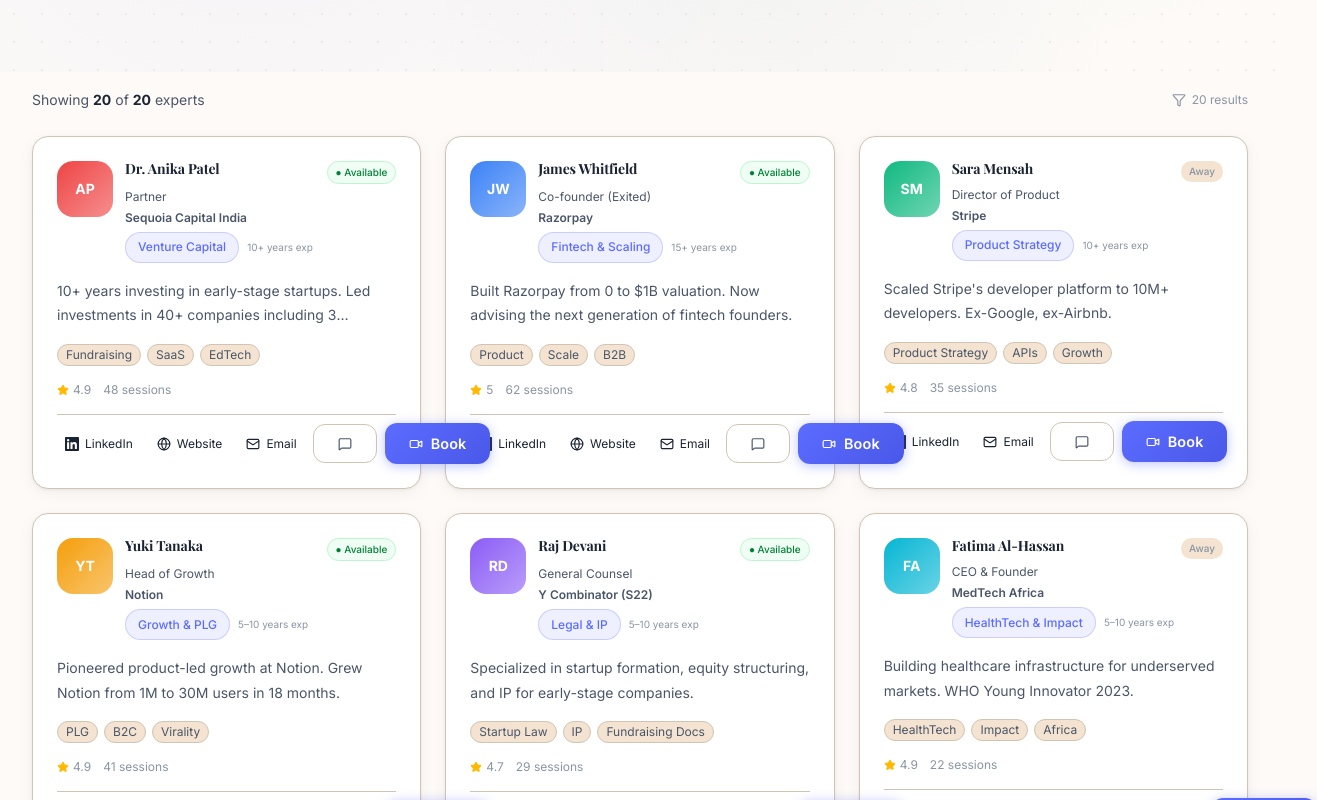
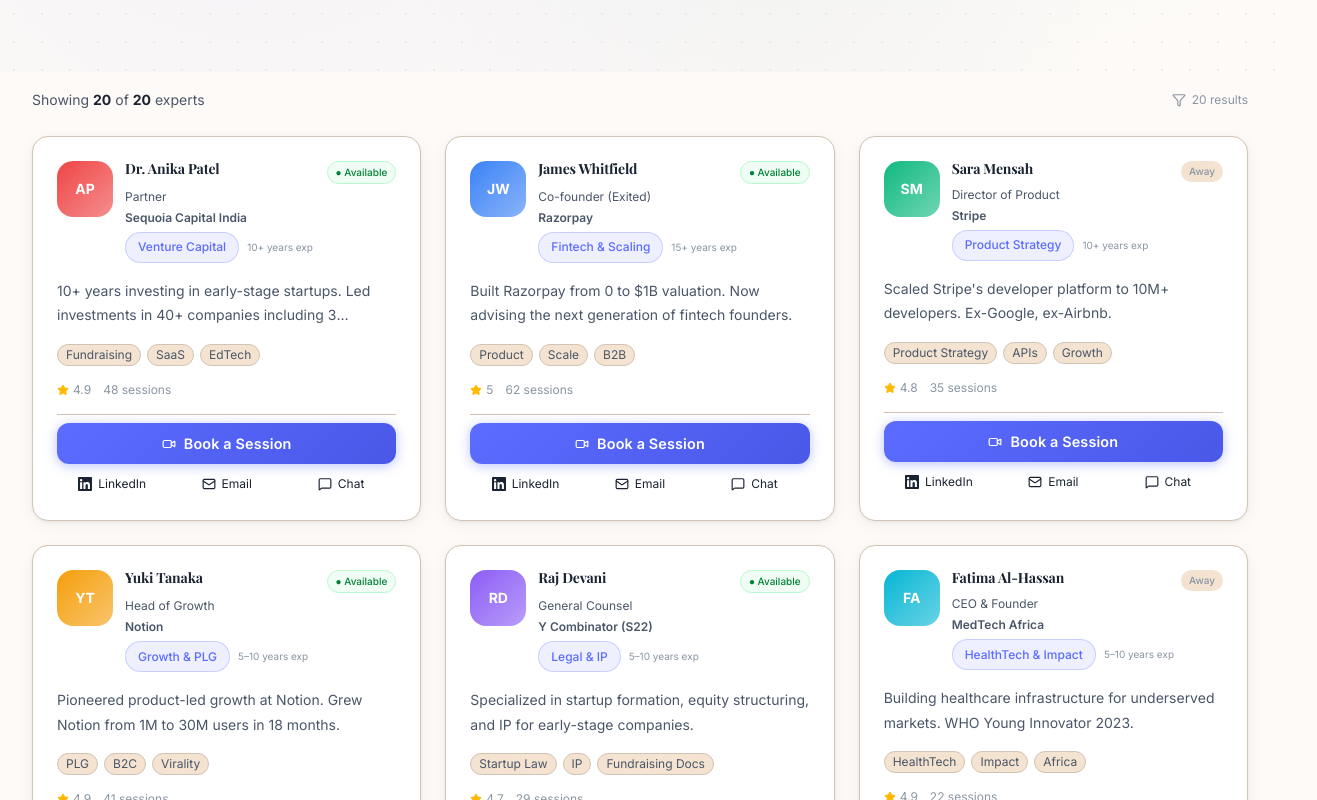
Before and after one commit to NotTushar-dotcom/GSF, a Next.js app: page /experts in a window 1280 px wide. Shown: the part 600-1400 px from the top of the page, 1317 px wide, since content can reach past the window. Built offline with nearby package versions, Linux system fonts and the light colour scheme; no server answers.

Commit message:
fix: public experts page - remove website, fix Book button layout (full-width row)

```diff
--- a/app/experts/page.tsx
+++ b/app/experts/page.tsx
@@ -4,7 +4,7 @@
 import { Footer } from "@/components/layout/Footer";
 import Link from "next/link";
 import { useState, useMemo } from "react";
-import { Star, MessageSquare, Video, Search, Briefcase, Globe, Mail, Filter, X } from "lucide-react";
+import { Star, MessageSquare, Video, Search, Briefcase, Mail, Filter, X } from "lucide-react";
 
 const ALL_EXPERTS = [
   { name: "Dr. Anika Patel",    initials: "AP", role: "Partner",               company: "Sequoia Capital India",  domain: "Venture Capital",         tags: ["Fundraising", "SaaS", "EdTech"],          bio: "10+ years investing in early-stage startups. Led investments in 40+ companies including 3 unicorns.", sessions: 48,  rating: 4.9, available: true,  avatarBg: "#EF4444", experience: "10+ years", linkedin: "linkedin.com/in/anika-patel",    website: "anika.vc",           email: "anika@gsf.com" },
@@ -159,31 +159,29 @@
                     <span>{expert.sessions} sessions</span>
                   </div>
 
-                  {/* Social contacts */}
-                  <div className="flex items-center gap-2 pt-2 border-t border-[#D2C4B4]">
-                    <a href={`https://${expert.linkedin}`} target="_blank" rel="noopener noreferrer"
-                      className="flex items-center gap-1.5 text-xs text-[#4A5668] hover:text-[#0077B5] transition-colors px-2 py-1.5 rounded-lg hover:bg-blue-50">
-                      <svg className="size-3.5" viewBox="0 0 24 24" fill="currentColor"><path d="M20.447 20.452h-3.554v-5.569c0-1.328-.027-3.037-1.852-3.037-1.853 0-2.136 1.445-2.136 2.939v5.667H9.351V9h3.414v1.561h.046c.477-.9 1.637-1.85 3.37-1.85 3.601 0 4.267 2.37 4.267 5.455v6.286zM5.337 7.433a2.062 2.062 0 01-2.063-2.065 2.064 2.064 0 112.063 2.065zm1.782 13.019H3.555V9h3.564v11.452zM22.225 0H1.771C.792 0 0 .774 0 1.729v20.542C0 23.227.792 24 1.771 24h20.451C23.2 24 24 23.227 24 22.271V1.729C24 .774 23.2 0 22.222 0h.003z"/></svg>
-                      <span className="hidden sm:inline">LinkedIn</span>
-                    </a>
-                    {expert.website && (
-                      <a href={`https://${expert.website}`} target="_blank" rel="noopener noreferrer"
-                        className="flex items-center gap-1.5 text-xs text-[#4A5668] hover:text-[#3D74A0] transition-colors px-2 py-1.5 rounded-lg hover:bg-[#EEF4F9]">
-                        <Globe className="size-3.5" />
-                        <span className="hidden sm:inline">Website</span>
+                  {/* Footer: Book button full-width on its own row, social links below */}
+                  <div className="pt-2 border-t border-[#D2C4B4] space-y-2">
+                    <Link
+                      href="/login"
+                      className="btn-primary w-full justify-center text-xs py-2 flex items-center gap-1.5"
+                    >
+                      <Video className="size-3.5" /> Book a Session
+                    </Link>
+                    <div className="flex items-center gap-1">
+                      <a href={`https://${expert.linkedin}`} target="_blank" rel="noopener noreferrer"
+                        className="flex items-center gap-1.5 text-xs text-[#4A5668] hover:text-[#0077B5] transition-colors px-2 py-1 rounded-lg hover:bg-blue-50 flex-1 justify-center">
+                        <svg className="size-3.5 flex-shrink-0" viewBox="0 0 24 24" fill="currentColor"><path d="M20.447 20.452h-3.554v-5.569c0-1.328-.027-3.037-1.852-3.037-1.853 0-2.136 1.445-2.136 2.939v5.667H9.351V9h3.414v1.561h.046c.477-.9 1.637-1.85 3.37-1.85 3.601 0 4.267 2.37 4.267 5.455v6.286zM5.337 7.433a2.062 2.062 0 01-2.063-2.065 2.064 2.064 0 112.063 2.065zm1.782 13.019H3.555V9h3.564v11.452zM22.225 0H1.771C.792 0 0 .774 0 1.729v20.542C0 23.227.792 24 1.771 24h20.451C23.2 24 24 23.227 24 22.271V1.729C24 .774 23.2 0 22.222 0h.003z"/></svg>
+                        LinkedIn
                       </a>
-                    )}
-                    <a href={`mailto:${expert.email}`}
-                      className="flex items-center gap-1.5 text-xs text-[#4A5668] hover:text-[#3D74A0] transition-colors px-2 py-1.5 rounded-lg hover:bg-[#EEF4F9]">
-                      <Mail className="size-3.5" />
-                      <span className="hidden sm:inline">Email</span>
-                    </a>
-                    <div className="ml-auto flex items-center gap-2">
-                      <Link href="/login" className="btn-outline py-1.5 px-3 text-xs">
-                        <MessageSquare className="size-3.5" />
-                      </Link>
-                      <Link href="/login" className="btn-primary py-1.5 px-3 text-xs">
-                        <Video className="size-3.5" /> Book
+                      <a href={`mailto:${expert.email}`}
+                        className="flex items-center gap-1.5 text-xs text-[#4A5668] hover:text-[#3D74A0] transition-colors px-2 py-1 rounded-lg hover:bg-[#EEF4F9] flex-1 justify-center">
+                        <Mail className="size-3.5 flex-shrink-0" />
+                        Email
+                      </a>
+                      <Link href="/login"
+                        className="flex items-center gap-1.5 text-xs text-[#4A5668] hover:text-[#3D74A0] transition-colors px-2 py-1 rounded-lg hover:bg-[#EEF4F9] flex-1 justify-center">
+                        <MessageSquare className="size-3.5 flex-shrink-0" />
+                        Chat
                       </Link>
                     </div>
                   </div>
```
